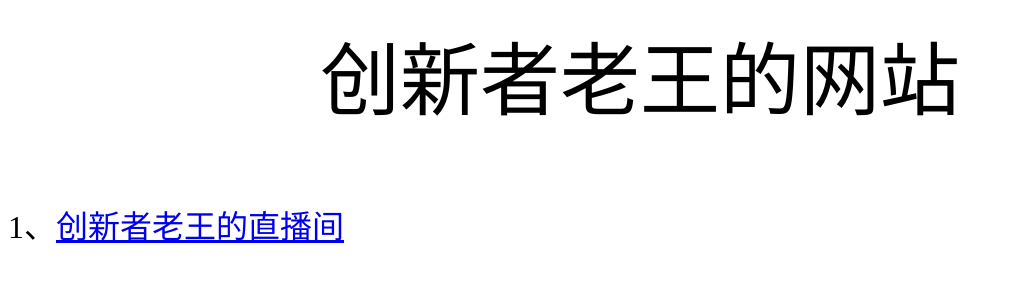
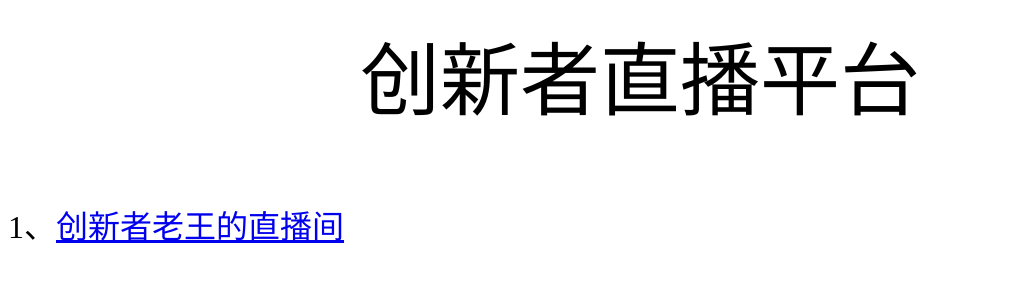
Before and after one commit to cxzlive/cxzlive.github.io, a plain HTML site: page index.html in a window 1280 px wide. Shown: the whole page, without its empty margins (0-1010 px from the left). Drawn offline with Linux system fonts and the light colour scheme.

Commit message:
Update index.html

```diff
--- a/index.html
+++ b/index.html
@@ -6,7 +6,7 @@
 </head>
 <body>
 <p style="text-align:center;">
-    <span style="font-size:64px;"></span><span style="font-size:80px;">创新者老王的网站</span><span
+    <span style="font-size:64px;"></span><span style="font-size:80px;">创新者直播平台</span><span
         style="font-size:64px;"><br/>
 </span>
 </p>
```
